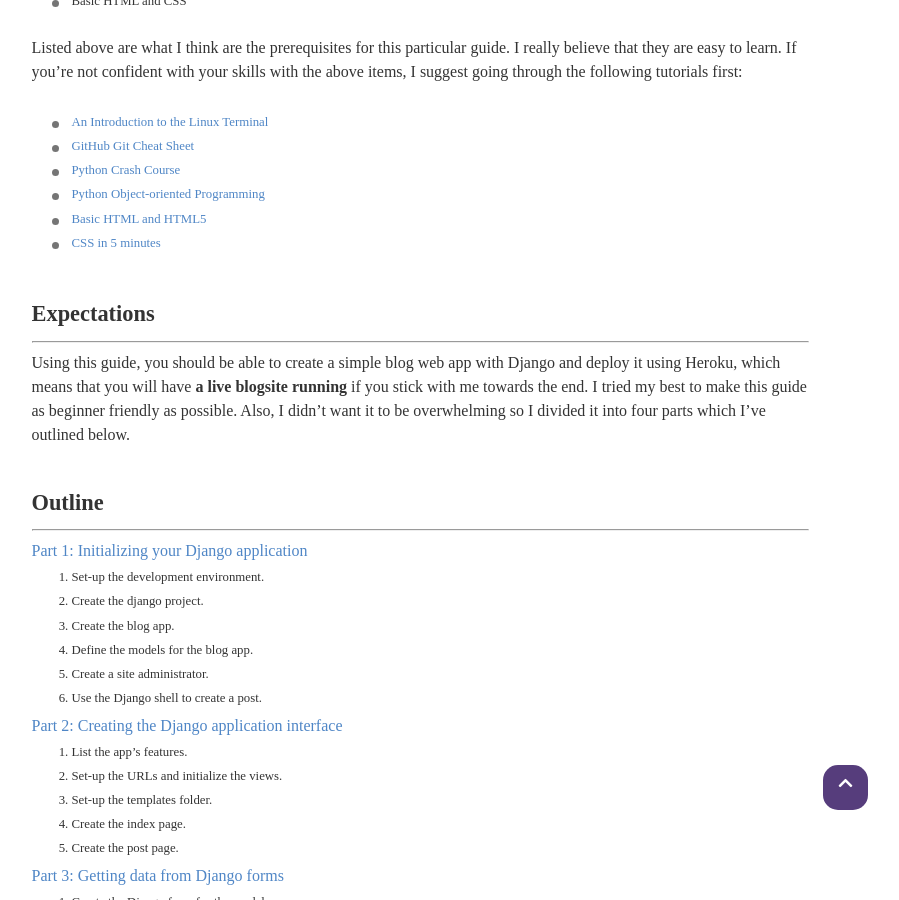
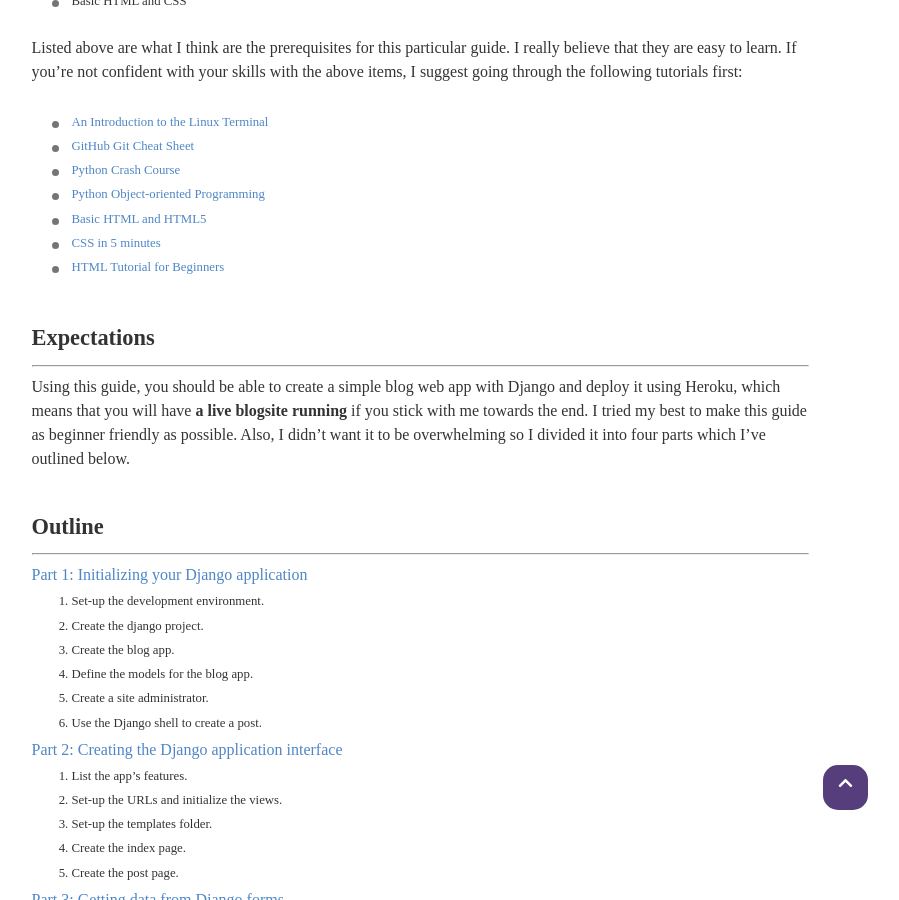
Before and after one commit to jennieablog/jennieablog.github.io, a Jekyll site: the page built from _posts/2020-06-01-django-beginners-guide.md, in a window 1280 px wide and 900 px high, scrolled down 874 px. Shown: the whole window, without its empty margins (220-1119 px from the left). Built offline with Jekyll 4.4.1, drawn with Linux system fonts in a browser that asks for light colours; nearby versions of some CDN libraries; some web fonts are replaced; comment, search, counter and statistics services are not loaded.

Commit message:
Added a new resource
Hello, I have added a new resource for HTML - HTML Tutorial for Beginners. I found this tutorial online while looking for some resources to learn HTML. Topics were explained in detail and found it to be useful and thought of adding it here. Hope this small contribution will help other learners.

```diff
--- a/_posts/2020-06-01-django-beginners-guide.md
+++ b/_posts/2020-06-01-django-beginners-guide.md
@@ -30,6 +30,7 @@ Listed above are what I think are the prerequisites for this particular guide. I
 - [Python Object-oriented Programming](https://www.programiz.com/python-programming/object-oriented-programming)
 - [Basic HTML and HTML5](https://www.freecodecamp.org/learn/responsive-web-design/basic-html-and-html5/)
 - [CSS in 5 minutes](https://www.freecodecamp.org/news/get-started-with-css-in-5-minutes-e0804813fc3e/)
+- [HTML Tutorial for Beginners](https://www.scaler.com/topics/html/)
 
 <br>
 
```
